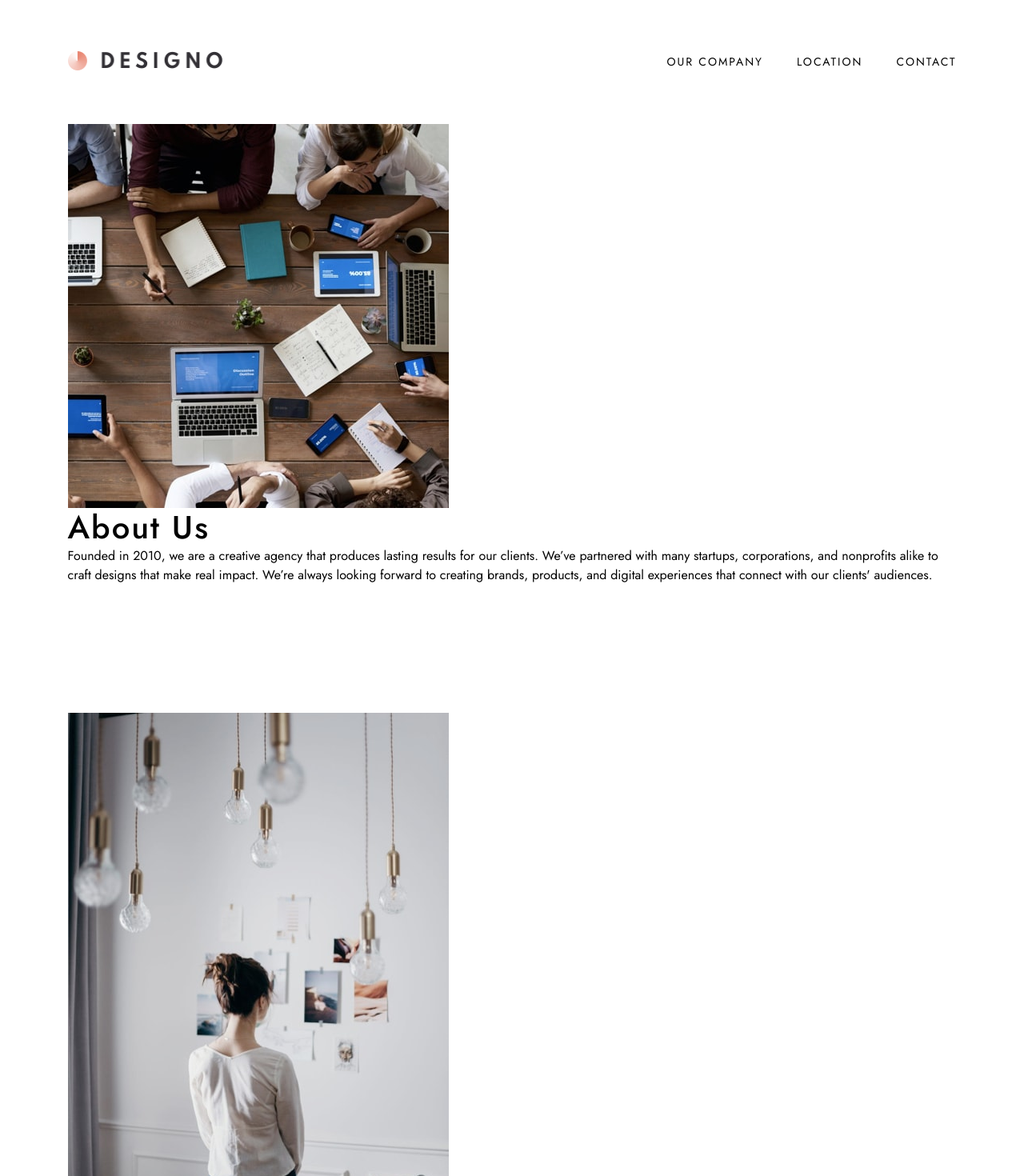
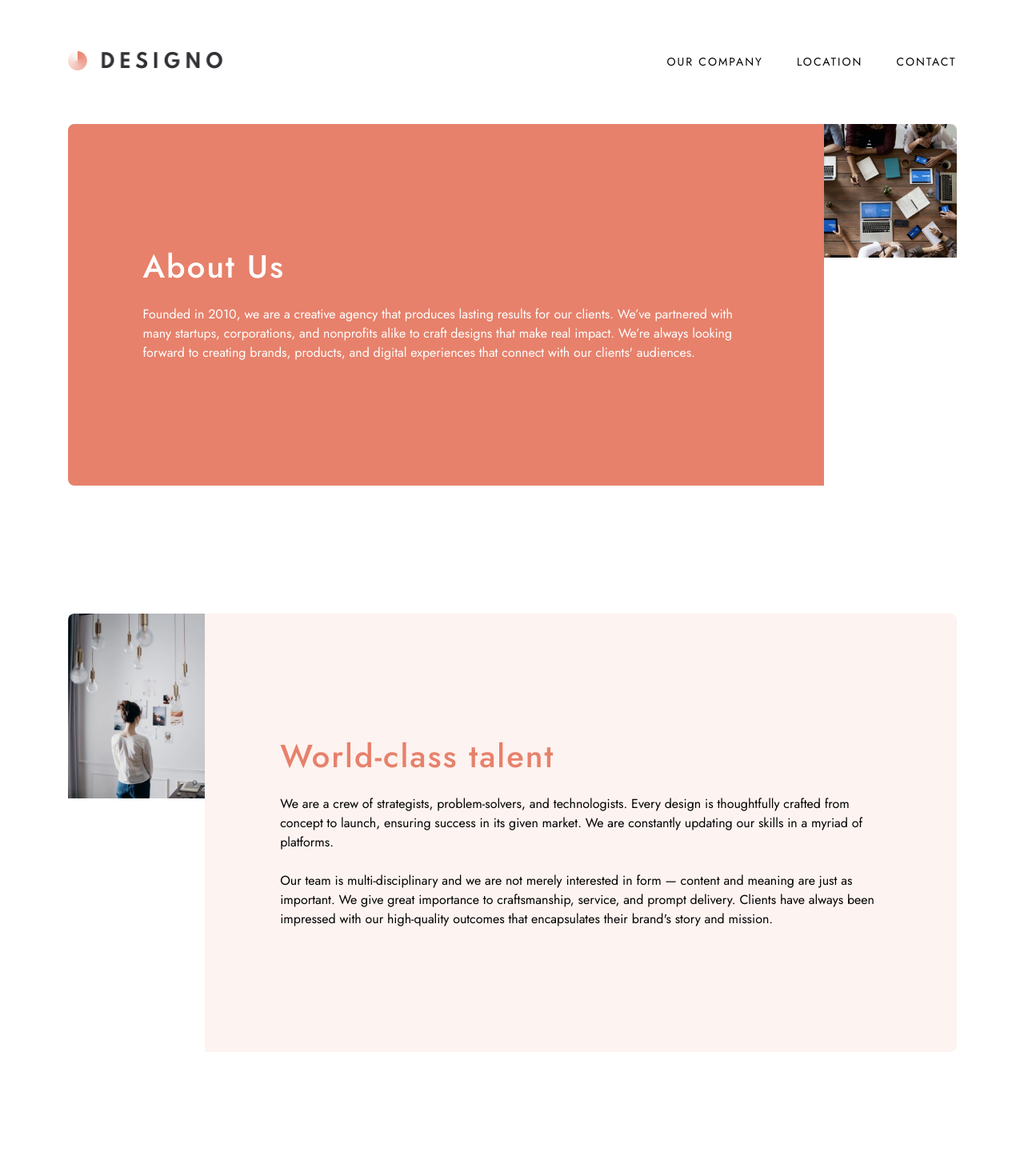
Before and after one commit to nivancheva/designo-multi-page-website-react, a Next.js app: page /company in a window 1280 px wide. Shown: the top 1470 px of the page at 80% size. Built offline with nearby package versions, Linux system fonts and the light colour scheme.

Commit message:
basic styling to company page

```diff
--- a/src/app/company/Company.css
+++ b/src/app/company/Company.css
@@ -0,0 +1,78 @@
+
+.about-us_text {
+    background-color: var(--clr-peach);
+    color: var(--clr-white);
+}
+
+.world-talant_text,
+.real-deal_text {
+    background-color: var(--clr-very-light-peach);
+}
+
+.about-us_text h2,
+.world-talant_text h2,
+.real-deal_text h2 {
+    margin-bottom: 1.5rem;
+}
+
+.world-talant_text h2,
+.real-deal_text h2 {
+    color: var(--clr-peach);
+}
+
+.padding-company {
+    padding: 5rem 1.5rem;
+    text-align: center;
+}
+
+img {
+    margin-inline:auto
+}
+
+/* mobile */
+@media (max-width:639px) {
+
+}
+
+/* tablet */
+@media (min-width:640px) {
+    .company-sections {
+        max-width: 680px;
+        margin-inline: auto;
+        width: 90%;
+
+        border-radius: var(--border-radius);
+    overflow: hidden;
+    }
+
+    .padding-company {
+        padding: 4.25rem 3.625rem;
+    }
+
+    .about {
+        margin-bottom: 7.5rem;
+    }
+}
+
+/* desktop */
+@media (min-width:864px) {
+    .company-sections {
+        display: flex;
+        max-width: 1111px;
+        margin-inline: auto;
+        width: 90%;
+    }
+
+    .padding-company {
+        padding: 9.625rem 5.875rem;
+        text-align: left;
+    }
+
+    .about {
+        margin-bottom: 10rem;
+    }
+
+    .about-us_text {
+        order: -1;
+    }
+}
--- a/src/app/company/page.jsx
+++ b/src/app/company/page.jsx
@@ -4,8 +4,8 @@ import Countries from '../components/Countries/Countries'
 
 export default function Company() {
     return (
-        <div className="container">
-            <div>
+        <div className="">
+            <div className='company-sections about'>
                 <picture>
                     <source
                         srcSet="/about/desktop/image-about-hero.jpg"
@@ -18,13 +18,13 @@ export default function Company() {
                     <img src="/about/mobile/image-about-hero.jpg" />
                 </picture>
 
-                <div>
+                <div className='about-us_text padding-company'>
                     <h2>About Us</h2>
                     <p>Founded in 2010, we are a creative agency that produces lasting results for our clients. We’ve partnered with many startups, corporations, and nonprofits alike to craft designs that make real impact. We’re always looking forward to creating brands, products, and digital experiences that connect with our clients' audiences.</p>
                 </div>
             </div>
 
-            <div className='section-gap'>
+            <div className='company-sections'>
                 <picture>
                     <source
                         srcSet="/about/desktop/image-world-class-talent.jpg"
@@ -37,16 +37,16 @@ export default function Company() {
                     <img src="/about/mobile/image-world-class-talent.jpg" />
                 </picture>
 
-                <div>
+                <div className='world-talant_text padding-company'>
                     <h2>World-class talent</h2>
-                    <p>We are a crew of strategists, problem-solvers, and technologists. Every design is thoughtfully crafted from concept to launch, ensuring success in its given market. We are constantly updating our skills in a myriad of platforms.</p>
+                    <p className='mb-[1.5rem]'>We are a crew of strategists, problem-solvers, and technologists. Every design is thoughtfully crafted from concept to launch, ensuring success in its given market. We are constantly updating our skills in a myriad of platforms.</p>
                     <p>Our team is multi-disciplinary and we are not merely interested in form — content and meaning are just as important. We give great importance to craftsmanship, service, and prompt delivery. Clients have always been impressed with our high-quality outcomes that encapsulates their brand's story and mission.</p>
                 </div>
             </div>
 
             <Countries />
 
-            <div className='section-gap'>
+            <div className='company-sections section-gap'>
                 <picture>
                     <source
                         srcSet="/about/desktop/image-real-deal.jpg"
@@ -59,14 +59,14 @@ export default function Company() {
                     <img src="/about/mobile/image-real-deal.jpg" />
                 </picture>
 
-                <div>
+                <div className='real-deal_text padding-company'>
                     <h2>The real deal</h2>
-                    <p>As strategic partners in our clients' businesses, we are ready to take on any challenge as our own. Solving real problems require empathy and collaboration, and we strive to bring a fresh perspective to every opportunity. We make design and technology more accessible and give you tools to measure success.</p>
+                    <p className='mb-[1.5rem]'>As strategic partners in our clients' businesses, we are ready to take on any challenge as our own. Solving real problems require empathy and collaboration, and we strive to bring a fresh perspective to every opportunity. We make design and technology more accessible and give you tools to measure success.</p>
                     <p>We are visual storytellers in appealing and captivating ways. By combining business and marketing strategies, we inspire audiences to take action and drive real results.</p>
                 </div>
             </div>
 
-            <div className='translateY'>
+            <div className='translateY container'>
                 <GetInTouch />
             </div>
         </div>
--- a/src/app/components/Countries/Countries.jsx
+++ b/src/app/components/Countries/Countries.jsx
@@ -4,7 +4,7 @@ import './Countries.css'
 
 export default function Countries() {
     return(
-        <div className="grid country-wrapper section-gap">
+        <div className="grid country-wrapper section-gap container">
             {countriesJson.map(country => {
                 return (
                     <Country key={country.id} {...country}/>
```
